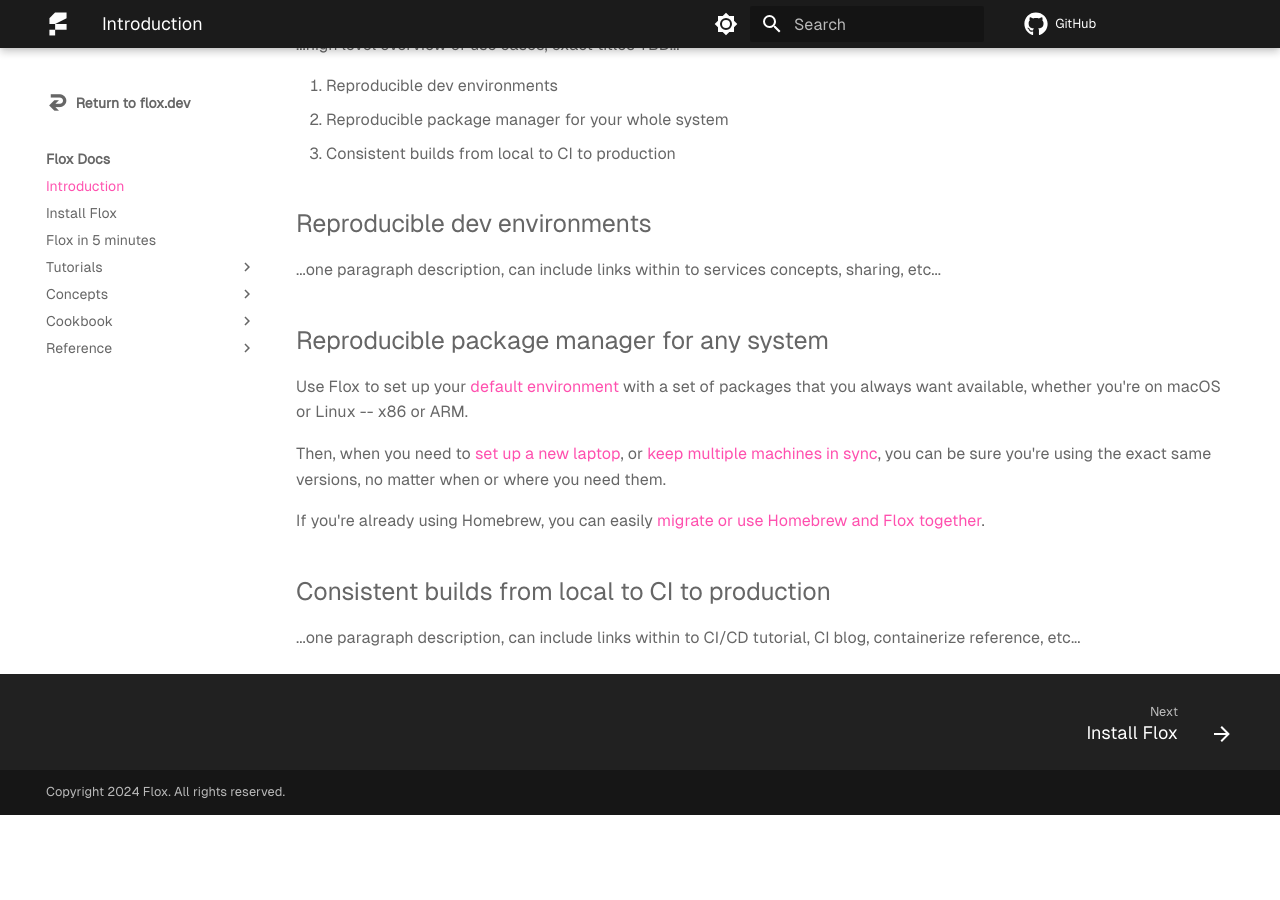
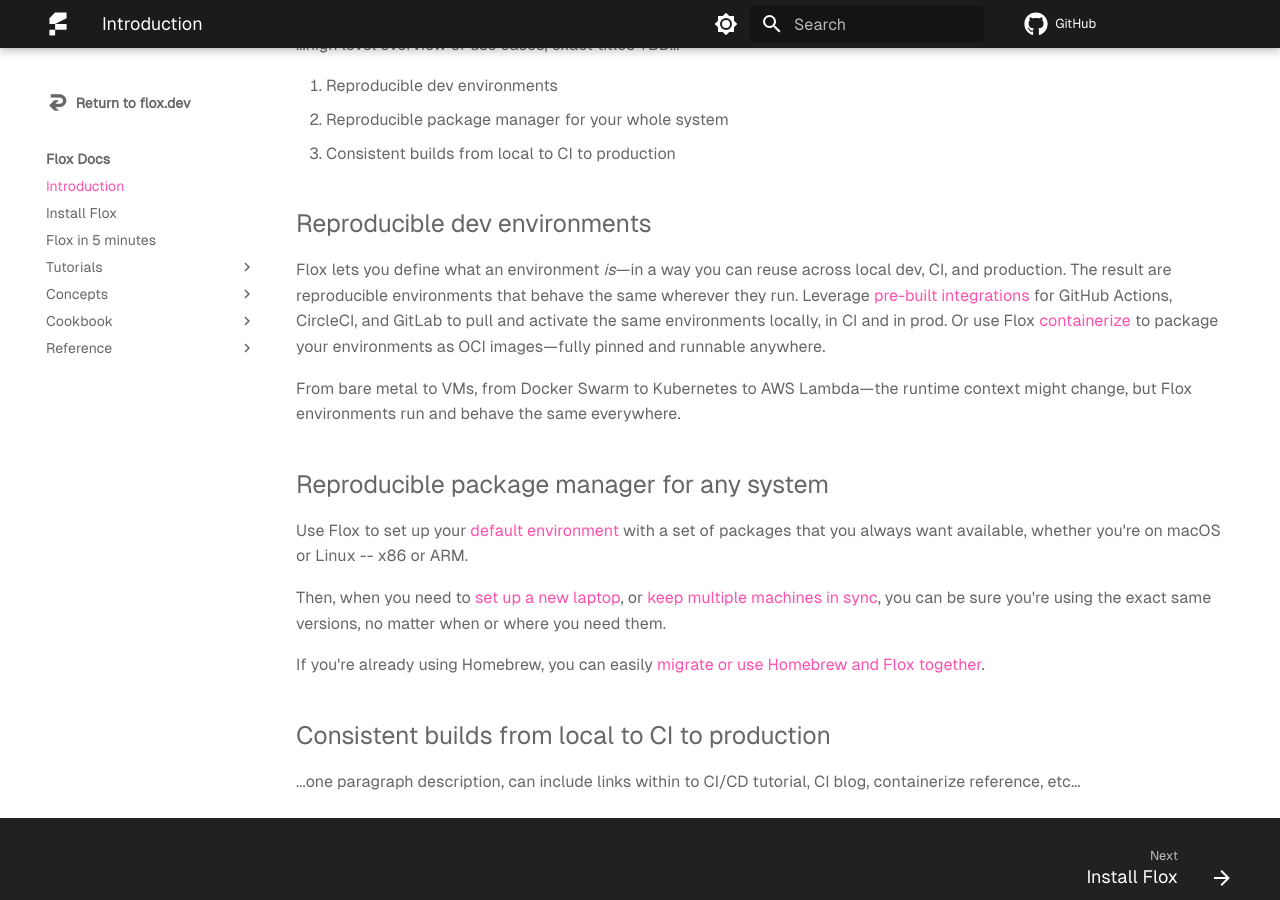
Before and after one commit to flox/floxdocs, an MkDocs documentation site: the page built from docs/index.md, in a window 1280 px wide and 900 px high, scrolled down 1341 px. Built offline with MkDocs 1.6.1 and Material for MkDocs 9.7.7, drawn with Linux system fonts in a browser that asks for light colours; plug-ins that fetch from the network failed and are left out; comment, search, counter and statistics services are not loaded; before the commit the page ends 2156 px from its top, so only the background shows below that.

Commit message:
Update index.md
added paragraph that waxes fantastically / rhapsodically about flox and ci and reproducibility uber alles.

```diff
--- a/docs/index.md
+++ b/docs/index.md
@@ -92,7 +92,9 @@
 
 ## Reproducible dev environments
 
-...one paragraph description, can include links within to services concepts, sharing, etc...
+Flox lets you define what an environment _is_—in a way you can reuse across local dev, CI, and production. The result are reproducible environments that behave the same wherever they run. Leverage [pre-built integrations](https://flox.dev/docs/tutorials/ci-cd/?h=ci) for GitHub Actions, CircleCI, and GitLab to pull and activate the same environments locally, in CI and in prod. Or use Flox [containerize](https://flox.dev/docs/reference/command-reference/flox-containerize/?h=containerize) to package your environments as OCI images—fully pinned and runnable anywhere.
+
+From bare metal to VMs, from Docker Swarm to Kubernetes to AWS Lambda—the runtime context might change, but Flox environments run and behave the same everywhere.
 
 ## Reproducible package manager for any system
 
```
